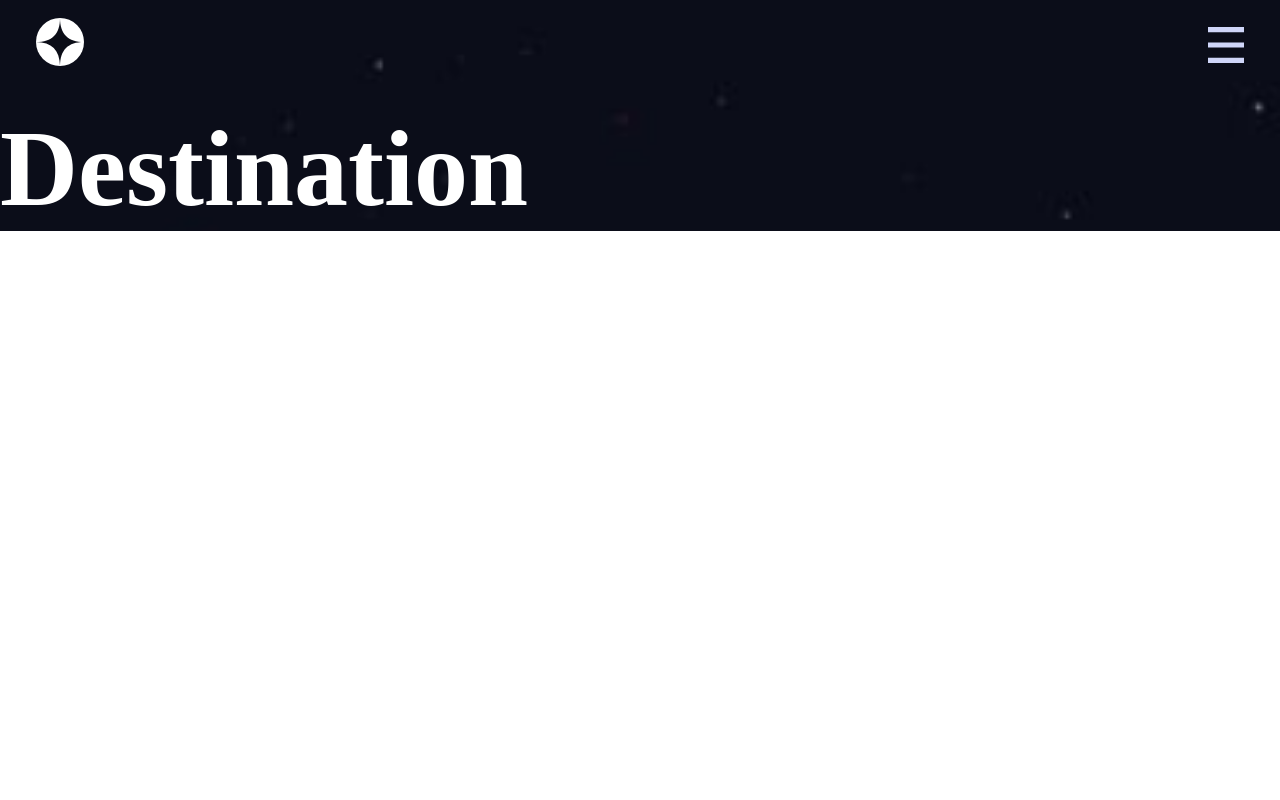
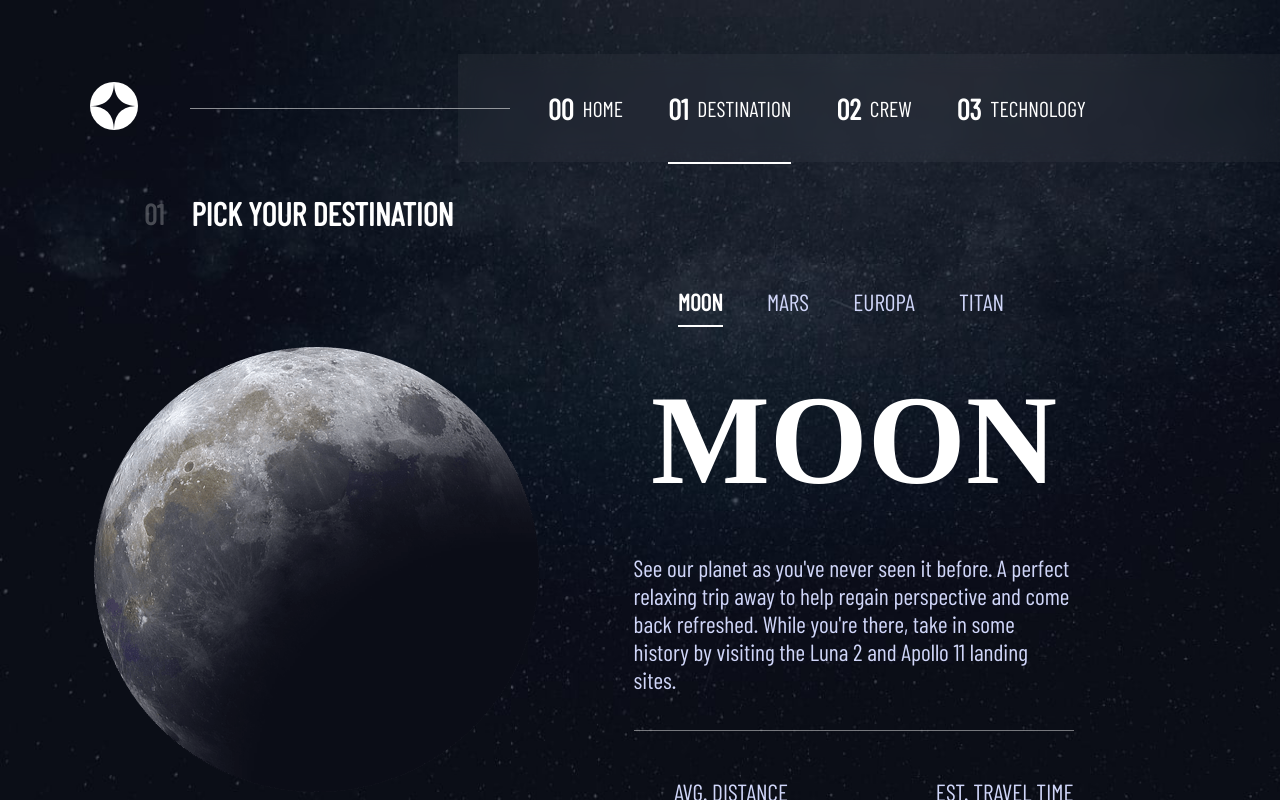
Before and after one commit to Omart4/space-tourism-front-end-mentor-react, a React (Vite) app in the folder space tourism/: page /destination in a window 1280 px wide. Shown: the top 800 px of the page. Built offline with nearby package versions, Linux system fonts and the light colour scheme; a web font is replaced by a local one.

Commit message:
detination

```diff
--- a/space tourism/src/components/Navbar/Navbar.css
+++ b/space tourism/src/components/Navbar/Navbar.css
@@ -4,6 +4,9 @@ nav{
     align-items: center;
     justify-content: space-between;
     padding: 1rem 2rem;
+}
+.line{
+    display: none;
 }
 .hamburger{
     background-image: url(../../assets/shared/icon-hamburger.svg);
@@ -21,7 +24,7 @@ nav{
 .links{
     display: none;
     transition: all linear 0.2s;
-    background-color: rgba(255, 255, 255, .15);
+    background-color: rgba(255, 255, 255, 0.04);
     backdrop-filter: blur(10px);
     list-style: none;
 }
@@ -44,7 +47,7 @@ nav{
     font-family: 'Barlow Condensed', sans-serif;
     color: var(--White) ;
     width: 100%;
-    font-size: 1.6rem;
+    font-size: 1.2rem;
     height: 100%;
 }
 
@@ -85,7 +88,7 @@ nav{
         border-bottom: 2px solid rgba(255, 255, 255, 0.462);
     }
     .links a{
-        font-size: 1.2rem;
+        font-size: 01.1rem;
         display: flex;
         align-items: center;
         justify-content: center;
@@ -99,3 +102,51 @@ nav{
         border-bottom: 2px solid white;
     }
 }
+@media (min-width:821px) {
+    nav{
+        padding: 0 0 0 5rem;
+        height: 6rem;
+    }
+    .hamburger{
+        display: none;
+    }
+    .links{
+        display: flex;
+        width: 60%;
+        height: 100%;
+        align-items: center;
+        gap: 2.5rem;
+        padding: 0 1rem 0 5rem;
+    }
+    .links li{
+        width: fit-content;
+        height: 100%;
+    }
+    .links a:hover{
+        border-bottom: 2px solid rgba(255, 255, 255, 0.462);
+    }
+    .links a{
+        font-size: 1.2rem;
+        display: flex;
+        align-items: center;
+        justify-content: center;
+        transition: all linear 0.5s;
+    }
+    span{
+        font-size: 1.6rem;
+    }
+    .active{
+        border-right: none;
+        border-bottom: 2px solid white;
+    }
+    .line{
+        display: block;
+        position: absolute;
+        border-bottom: 1px solid rgba(255, 255, 255, 0.527);
+        width: 25%;
+        height: 6rem;
+        left: 190px;
+        top: 0;
+        z-index: 10;
+    }
+}
--- a/space tourism/src/components/Navbar/Navbar.jsx
+++ b/space tourism/src/components/Navbar/Navbar.jsx
@@ -7,6 +7,7 @@ const Navbar = () => {
     return(
         <nav>
             <Link to='/'><img src={logo} alt="logo" /></Link>
+            <div className="line"></div>
             <ul className={`links ${isOpen? "showing":null}`}>
                 <li><NavLink to='/'><span>00</span> HOME</NavLink></li>
                 <li><NavLink to='destination'><span>01</span> DESTINATION</NavLink></li>
--- a/space tourism/src/layout/Root.css
+++ b/space tourism/src/layout/Root.css
@@ -4,9 +4,40 @@
     background-repeat: no-repeat;
     height: 100%;
 }
+.app.destination{
+    background-image: url(../assets/destination/background-destination-mobile.jpg);
+    background-size: cover;
+    background-repeat: no-repeat;
+    min-height: 113vh;
+}
+.app.crew{
+    background-image: url(../assets/crew/background-crew-mobile.jpg);
+    background-size: cover;
+    background-repeat: no-repeat;
+    min-height: 113vh;
+}
+.app.technology{
+    background-image: url(../assets/technology/background-technology-mobile.jpg);
+    background-size: cover;
+    background-repeat: no-repeat;
+    min-height: 113vh;
+}
 @media (min-width: 420px) and (max-width: 820px){
     .app{
         background-image: url(../assets/home/background-home-tablet.jpg);
         min-height: 100vh;
     }
+    .app.destination{
+        background-image: url(../assets/destination/background-destination-tablet.jpg);
+    }
 }
+@media (min-width:821px) {
+    .app{
+        background-image: url(../assets/home/background-home-desktop.jpg);
+        min-height: 100vh;
+        padding: 3rem 0 0 0;
+    }
+    .app.destination{
+        background-image: url(../assets/destination/background-destination-desktop.jpg);
+    }
+}
--- a/space tourism/src/layout/RootLayout.jsx
+++ b/space tourism/src/layout/RootLayout.jsx
@@ -1,10 +1,12 @@
-import { Outlet } from "react-router-dom"
+import { Outlet, useLocation } from "react-router-dom"
 import Navbar from "../components/Navbar/Navbar"
 import './Root.css'
 
 const RootLayout = () => {
+    const location = useLocation()
+    let currentLocation = location.pathname.substring(1)
     return(
-        <div className="app">
+        <div className={`app ${currentLocation}`}>
             <Navbar/>
             <Outlet/>
         </div>
--- /dev/null
+++ b/space tourism/src/pages/Destination.css
@@ -0,0 +1,147 @@
+.destination-container h3{
+    text-align: center;
+}
+.destination-container h3{
+    font-family: 'Barlow Condensed', sans-serif;
+    font-size: 1.6rem;
+    color: white;
+}
+.destination-container h3 span{
+    color: rgba(255, 255, 255, 0.25);
+    margin-right: 1.5rem;
+}
+.planet{
+    width: 100%;
+}
+.planet-details.null{
+    display: none;
+}
+.planet-photo{
+    display: none;
+}
+.planet-photo.c-p-planet{
+    display: block;
+}
+.planet-details.c-planet{
+    display: flex;
+}
+.planet-image{
+    display: flex;
+    align-items: center;
+    justify-content: center;
+}
+.planet-image img{
+    max-width: 60%;
+    margin: 4rem 0;
+}
+.planet-text{
+    display: flex;
+    flex-direction: column;
+    align-items: center;
+}
+.planet-links{
+    display: flex;
+    flex-direction: row;
+    align-items: center;
+    justify-content: space-evenly;
+    width: 80%;
+}
+.planet-link{
+    cursor: pointer;
+    transition: all linear 0.2s;
+    border-bottom: 2px solid rgba(255, 255, 255, 0);
+    padding: 0 0 .5rem 0;
+}
+.planet-link.p-active{
+    font-weight: 700;
+    color: rgb(255, 255, 255 );
+    border-bottom: 2px solid rgb(255, 255, 255 );
+}
+.planet-link:hover{
+    border-bottom: 2px solid rgba(255, 255, 255, 0.438);
+}
+.planet-details{
+    display: flex;
+    flex-direction: column;
+    align-items: center;
+    width: 85%;
+}
+.planet-details h1{
+    font-size:5.5rem;
+}
+.planet-details p{
+    padding: 0 0 2rem 0;
+    border-bottom: 1px solid rgba(255, 255, 255, 0.438);
+}
+.measures{
+    display: flex;
+    flex-direction: column;
+    align-items: center;
+    gap: 1rem;
+}
+.measures p{
+    border: none;
+    padding: 0;
+}
+.meas{
+    display: flex;
+    flex-direction: column;
+    align-items: center;
+}
+.meas h4{
+    color: white;
+    font-size: 2.2rem;
+    margin: 0;
+}
+@media (min-width: 420px) and (max-width: 820px){
+    .destination-container h3{
+        text-align: left;
+        padding: 0 2rem;
+        display: flex;
+        font-size: 1rem;
+    }
+    .destination-container h3 span{
+        display: block;
+    }
+    .planet-links{
+        width: 55%;
+    }
+    .measures{
+        flex-direction: row;
+        gap: 6rem;
+        padding-bottom: 2rem;
+    }
+}
+@media (min-width:821px){
+    .destination-container h3{
+        text-align: left;
+        padding: 0 8rem;
+        display: flex;
+        font-size: 1.8rem;
+        align-items: center;
+    }
+    .planet{
+        display: flex;
+        width: 90%;
+    }
+    .planet-image{
+        width: 55%;
+    }
+    .planet-image img{
+        max-width: 100%;
+    }
+    .planet-text{
+        width: 45%;
+        align-items: flex-start;
+    }
+    .planet-text h1{
+        font-size: 7rem;
+    }
+    .planet-text p{
+        font-size: 1.3rem;
+    }
+    .measures{
+        flex-direction: row;
+        gap: 6rem;
+    }
+}
--- a/space tourism/src/pages/Destination.jsx
+++ b/space tourism/src/pages/Destination.jsx
@@ -1,7 +1,97 @@
+import { useState } from 'react'
+import './Destination.css'
+import Moon from '../assets/destination/image-moon.png'
+import Mars from '../assets/destination/image-mars.png'
+import Europa from '../assets/destination/image-europa.png'
+import Titan from '../assets/destination/image-titan.png'
+
 const Destination = () => {
+    const [planet , setPlanet] = useState("Moon")
+    const getPlanet = (event) => {
+        const currentPlanet = event.currentTarget.id;
+        setPlanet(currentPlanet)
+    }
     return(
-        <h1>Destination</h1>
+        <div className="destination-container">
+            <h3><span>01</span>PICK YOUR DESTINATION</h3>
+            <div className="planet">
+                <div className="planet-image">
+                    {destinations.map(n=>(
+                        <img className={`planet-photo ${planet.toLowerCase()==n.name.toLowerCase()?"c-p-planet":null}`} src={n.images.png} alt="" />
+                    ))}
+                </div>
+                <div className='planet-text'>
+                    <div className='planet-links'>
+                        <p className={`planet-link ${planet=="Moon"?"p-active":null}`} onClick={(e)=>{getPlanet(e)}} id="Moon">MOON</p>
+                        <p className={`planet-link ${planet=="Mars"?"p-active":null}`} onClick={(e)=>{getPlanet(e)}} id="Mars">MARS</p>
+                        <p className={`planet-link ${planet=="Europa"?"p-active":null}`} onClick={(e)=>{getPlanet(e)}} id='Europa'>EUROPA</p>
+                        <p className={`planet-link ${planet=="Titan"?"p-active":null}`} onClick={(e)=>{getPlanet(e)}} id="Titan">TITAN</p>
+                    </div>
+                    {
+                        destinations.map(m=>(
+                            <div className={`planet-details ${planet.toLowerCase()==m.name.toLowerCase()?"c-planet":null}`}>
+                                <h1>{m.name}</h1>
+                                <p>{m.description}</p>
+                                <div className="measures">
+                                    <div className="meas">
+                                        <p>AVG. DISTANCE</p>
+                                        <h4>{m.distance}</h4>
+                                    </div>
+                                    <div className="meas">
+                                        <p>EST. TRAVEL TIME</p>
+                                        <h4>{m.travel}</h4>
+                                    </div>
+                                </div>
+                            </div>
+                        ))
+                    }
+                </div>
+            </div>
+        </div>
     )
 }
+const destinations = [
+    {
+      "name": "MOON",
+      "images": {
+        "png":Moon,
+        "webp": "../assets/destination/image-moon.webp"
+      },
+      "description": "See our planet as you've never seen it before. A perfect relaxing trip away to help regain perspective and come back refreshed. While you're there, take in some history by visiting the Luna 2 and Apollo 11 landing sites.",
+      "distance": "384,400 km",
+      "travel": "3 days"
+    },
+    {
+      "name": "MARS",
+      "images": {
+        "png": Mars,
+        "webp": "../assets/destination/image-mars.webp"
+      },
+      "description": "Don't forget to pack your hiking boots. You'll need them to tackle Olympus Mons, the tallest planetary mountain in our solar system. It's two and a half times the size of Everest!",
+      "distance": "225 mil. km",
+      "travel": "9 months"
+    },
+    {
+      "name": "EUROPA",
+      "images": {
+        "png": Europa,
+        "webp": "../assets/destination/image-europa.webp"
+      },
+      "description": "The smallest of the four Galilean moons orbiting Jupiter, Europa is a winter lover's dream. With an icy surface, it's perfect for a bit of ice skating, curling, hockey, or simple relaxation in your snug wintery cabin.",
+      "distance": "628 mil. km",
+      "travel": "3 years"
+    },
+    {
+      "name": "TITAN",
+      "images": {
+        "png": Titan,
+        "webp": "../assets/destination/image-titan.webp"
+      },
+      "description": "The only moon known to have a dense atmosphere other than Earth, Titan is a home away from home (just a few hundred degrees colder!). As a bonus, you get striking views of the Rings of Saturn.",
+      "distance": "1.6 bil. km",
+      "travel": "7 years"
+    }
+]
+
 
 export default Destination
--- a/space tourism/src/pages/Home.css
+++ b/space tourism/src/pages/Home.css
@@ -10,7 +10,7 @@ p{
     text-align: center;
     color: var(--LightBlue);
     font-family: 'Barlow Condensed', sans-serif;
-    font-size: 1.3rem;
+    font-size: 1rem;
 }
 h1{
     margin: 1rem 0;
@@ -23,16 +23,16 @@ h1{
     justify-content: center;
     border-radius: 100%;
     border: 40px solid rgba(255, 255, 255, 0);
-    margin-top: 5rem;
+    margin-top: 11rem;
     transition: all linear 0.3s;
     pointer-events: none;
 }
 .btn{
-    font-size: 3rem;
+    font-size: 2rem;
     background-color: var(--White);
     border: none;
     border-radius: 100%;
-    padding: 3.7rem 1rem;
+    padding: 5rem 3rem;
     cursor: pointer;
     text-decoration: none;
     color: black;
@@ -53,9 +53,35 @@ h1{
         margin-top: 4rem;
     }
     .home-text p:nth-child(1){
-        font-size: 1.8rem;
+        font-size: 1.7rem;
     }
     .home-text h1{
-        font-size: 10rem;
+        font-size: 9rem;
     }
 }
+@media (min-width:821px) {
+    .home{
+        flex-direction: row;
+        justify-content: space-evenly;
+    }
+    .home-text{
+        display: flex;
+        flex-direction: column;
+        align-items: flex-start;
+        text-align: left;
+        width: 40%;
+    }
+    .home-text p:nth-child(1){
+        font-size: 1.6rem;
+        margin-bottom: 0.7rem;
+    }
+    .button-container{
+        margin-top: 11rem;
+    }
+    p{
+        text-align: left;
+    }
+    h1{
+        font-size: 150px;
+    }
+}
```
